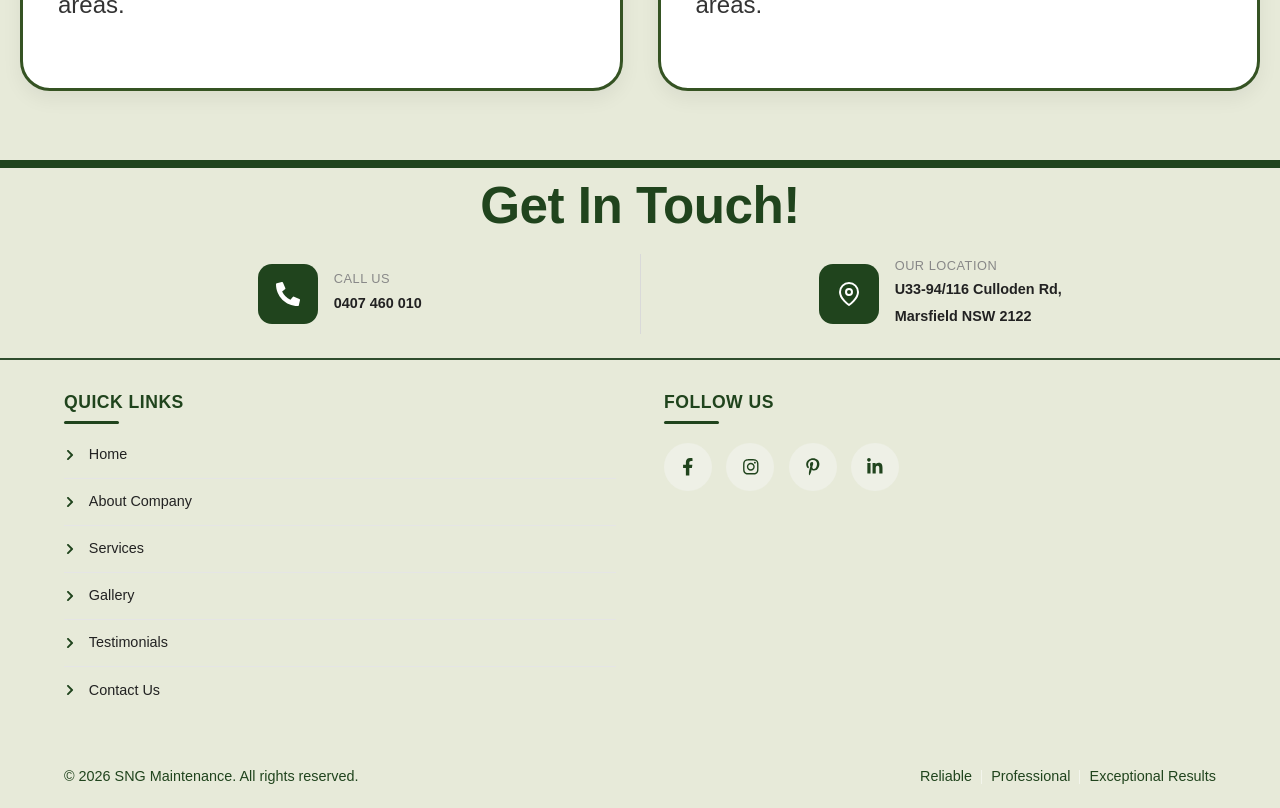
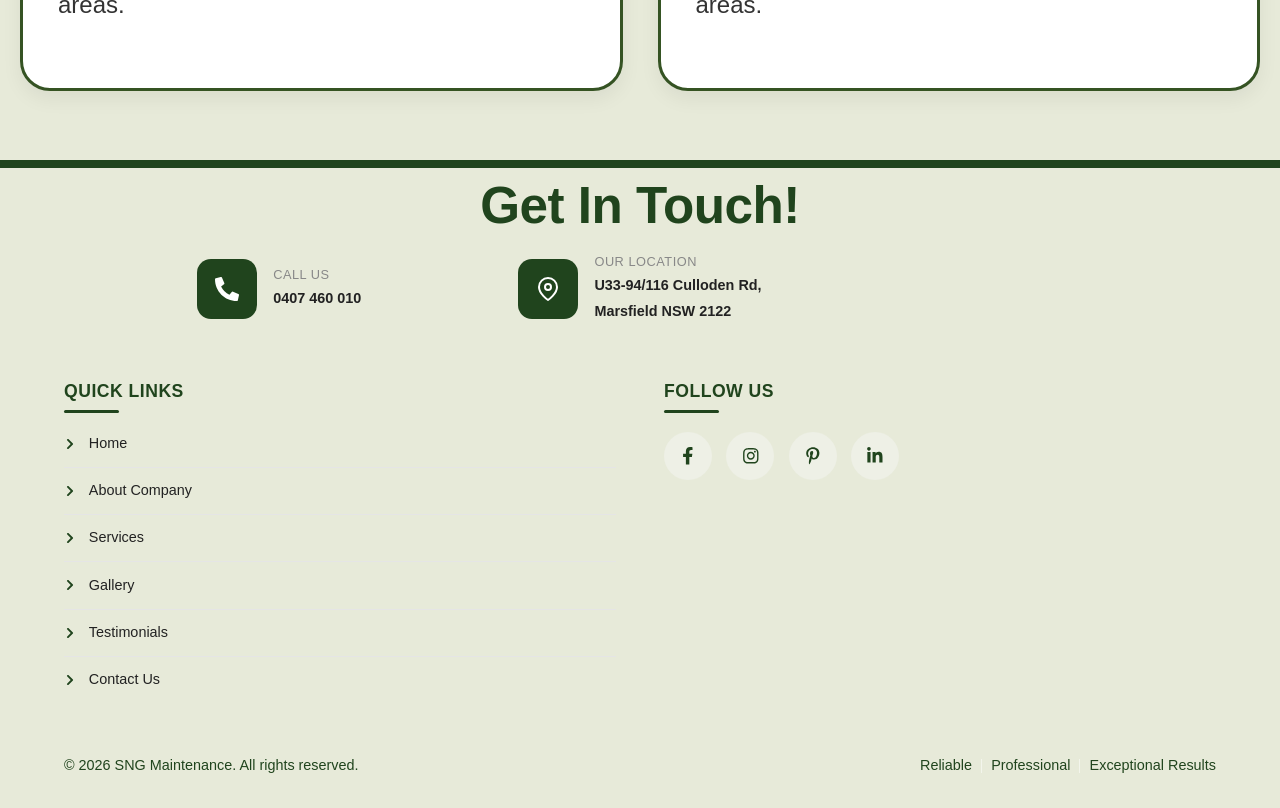
Before and after one commit to brandsbarrel/DNS, a React (Vite) app: page / in a window 1280 px wide. Shown: the part 9000-9808 px from the top of the page. Built offline with nearby package versions, Linux system fonts and the light colour scheme.

Commit message:
Change in footer

```diff
--- a/src/Components/Footer/Footer.css
+++ b/src/Components/Footer/Footer.css
@@ -12,7 +12,7 @@ TOP SECTION
     width: 100%;
     padding: 1.5rem 0;
     text-align: center;
-    border-bottom: 2px solid #2f4d2d;
+    /* border-bottom: 2px solid #2f4d2d;     */
 }
 
 .home_footerTopLine {
--- a/src/Components/Footer/Footer.jsx
+++ b/src/Components/Footer/Footer.jsx
@@ -34,7 +34,7 @@ export default function Footer() {
             </div>
           </div>
 
-          <div className="home_contactDivider"></div>
+          {/* <div className="home_contactDivider"></div> */}
 
           <div className="home_contactCard">
             <div className="home_contactIcon">
```
